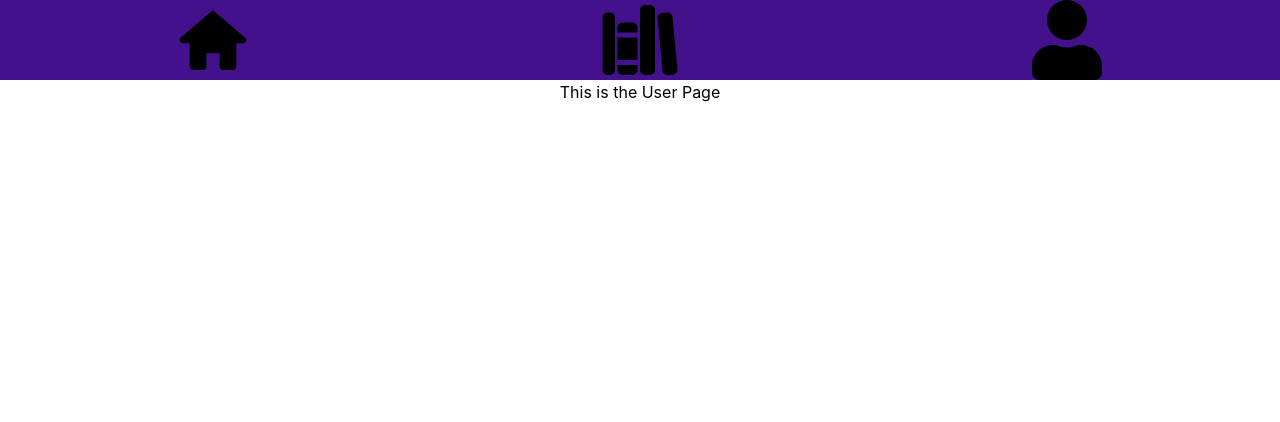
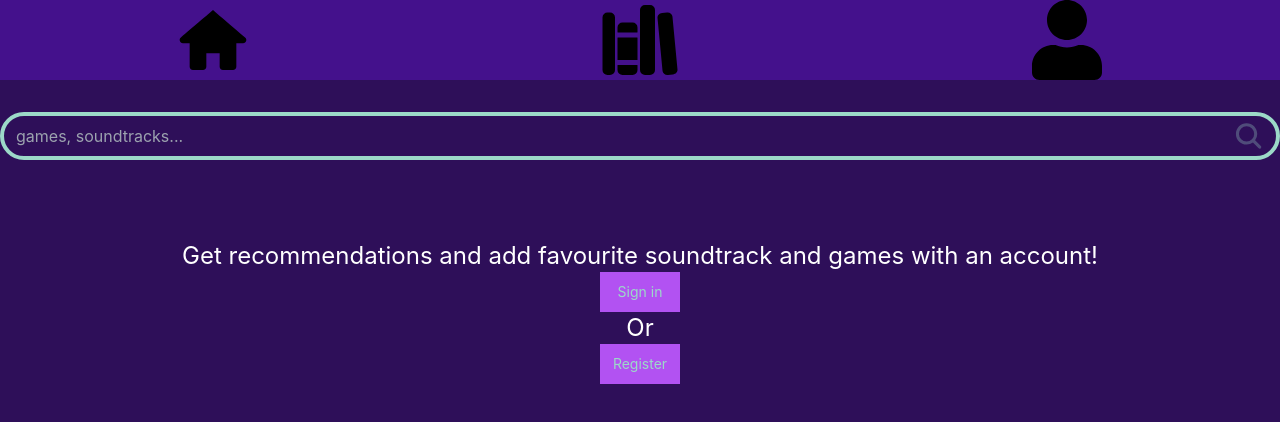
Before and after one commit to seasharpu/gamemoviedbfrontend, a React (Create React App) app: page /user in a window 1280 px wide. Shown: the top 422 px of the page. Built offline with nearby package versions, Linux system fonts and the light colour scheme; the HTML template or start-up script is replaced by a standard one.

Commit message:
added styling to User (not logged in page) and changed structure of Button component

```diff
--- a/src/App.tsx
+++ b/src/App.tsx
@@ -1,10 +1,11 @@
 import React from 'react';
 import logo from './logo.svg';
 import './App.css';
+import { Searchbar } from './components/molecules/Searchbar';
 import { BrowserRouter, Routes, Route } from "react-router-dom";
 import NavBar from "./components/molecules/Navbar";
-import Home from './pages/Home';
-import User from './pages/User';
+import Home from "./pages/home";
+import User from "./pages/User";
 import Game from "./pages/Game";
 import Franchise from "./pages/Franchise";
 import Fourohfour from "./pages/Fourohfour";
--- a/src/components/atoms/Button.tsx
+++ b/src/components/atoms/Button.tsx
@@ -1,7 +1,18 @@
-export const Button = (textInput: string, textSize: string, textColor: string, boxWidth: string, boxHeight: string, boxColor: string) => {
+import React from 'react';
 
+const Button = ({ textInput, textSize, textColor, boxWidth, boxHeight, boxColor }: {
+    textInput: string;
+    textSize: string;
+    textColor: string;
+    boxWidth: string;
+    boxHeight: string;
+    boxColor: string;
+}) => {
     return (
-        <p className={`bg-${boxColor} text-${textColor} text-[${textSize} text-center w-[${boxWidth}] h-[${boxHeight}}`}>{textInput}</p>
+        <div className={`${boxColor} flex items-center justify-center ${boxWidth} ${boxHeight}`}>
+            <p className={`${textColor} ${textSize} `}>{textInput}</p>
+        </div>
+
     );
 }
 
--- a/src/pages/user.tsx
+++ b/src/pages/user.tsx
@@ -1,5 +1,20 @@
+import React from 'react';
+import { BodyText } from '../components/atoms/BodyText';
+import Button from '../components/atoms/Button';
+import { Searchbar } from '../components/molecules/Searchbar';
+
 export default function User() {
+  let loggedIn: boolean = false;
+
   return (
-    <p>This is the User Page</p>
+    <div className="bg-dark-purple h-screen w-full flex flex-col items-center">
+      <Searchbar placeholder="games, soundtracks..." styling="w-4/5 mt-8" type=""></Searchbar>
+      <div className="w-4/5 mt-20 flex flex-col items-center">
+        <BodyText text="Get recommendations and add favourite soundtrack and games with an account!" text_color="white" styling="" size="medium" />
+        <Button textInput="Sign in" textSize="text-sm" textColor="text-green" boxWidth="w-20" boxHeight="h-10" boxColor="bg-main-purple" />
+        <BodyText text="Or" text_color="white" styling="" size="medium" />
+        <Button textInput="Register" textSize="text-sm" textColor="text-green" boxWidth="w-20" boxHeight="h-10" boxColor="bg-main-purple" />
+      </div>
+    </div>
   );
 }
```
